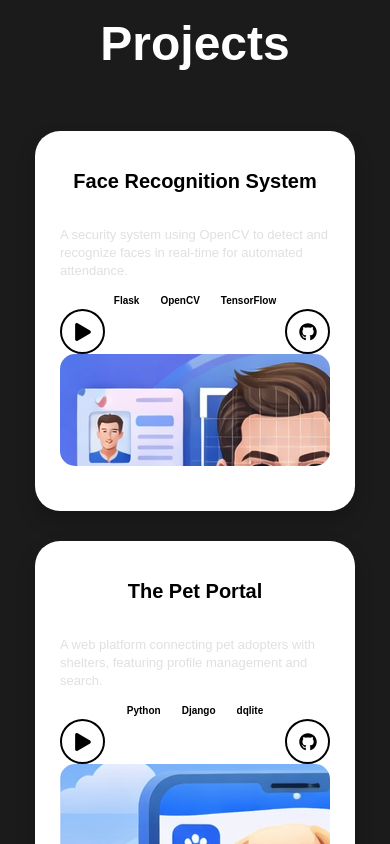
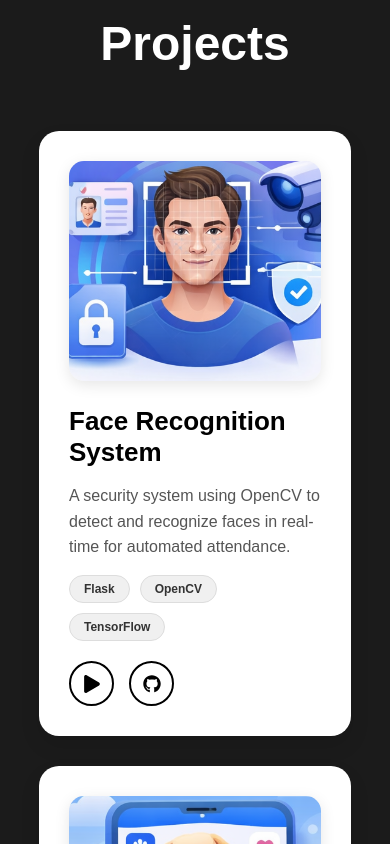
Before and after one commit to iprashanthvanam/prashanth-portfolio, a React (Vite) app: page / in a window 390 px wide. Shown: the part 2320-3164 px from the top of the page. Built offline with nearby package versions, Linux system fonts and the light colour scheme.

Commit message:
Refactor project card styles and layout
Updated styles for project cards, including layout adjustments, padding, and hover effects. Enhanced responsiveness for mobile view.

```diff
--- a/src/App.css
+++ b/src/App.css
@@ -552,134 +552,140 @@ section {
   .experience-list { max-width: 100%; }
 }
 
+
 /* ================= PROJECTS SECTION ================= */
 .project-grid {
   display: flex;
+  flex-direction: column; /* Stack cards vertically */
   gap: 30px;
-  flex-wrap: wrap;
-  justify-content: center;
+  max-width: 1000px; /* Limit width to match achievements look */
+  margin: 0 auto;
   padding-bottom: 20px;
 }
 
 .project-card {
-  background-color: #ffffff; /* CHANGED: White Background */
-  width: 320px;
-  height: 380px;
-  border-radius: 25px;
-  padding: 25px;
-
+  background-color: #ffffff;
+  border-radius: 20px;
+  padding: 30px;
   display: flex;
-  flex-direction: column;
-  align-items: center;
-  justify-content: flex-start;
-
-  box-shadow: 0 10px 20px rgba(0,0,0,0.2);
+  align-items: center; /* Vertically center content */
+  justify-content: space-between;
+  gap: 40px;
+  box-shadow: 0 10px 20px rgba(0,0,0,0.1);
   transition: transform 0.3s ease;
+  overflow: hidden;
 }
 
 .project-card:hover {
   transform: translateY(-5px);
 }
 
-.project-title {
-  color: #000000; /* CHANGED: Black Text (since card is white) */
-  font-size: 20px;
-  font-weight: 700;
-  text-align: center;
-  margin-bottom: 20px;
-  line-height: 1.3;
-  height: 50px;
+/* --- Left Side: Content --- */
+.project-content {
+  flex: 1; /* Takes up remaining space */
   display: flex;
-  align-items: center;
-  justify-content: center;
+  flex-direction: column;
+  align-items: flex-start;
+  gap: 15px;
 }
 
-.project-img-container {
-  width: 100%;
-  height: 180px;
-  background-color: #f0f0f0; /* Light Gray */
-  border-radius: 15px;
-  overflow: hidden;
-  position: relative;
-  margin-bottom: 20px;
+.project-title {
+  color: #000000;
+  font-size: 26px;
+  font-weight: 700;
+  margin: 0;
+  line-height: 1.2;
 }
 
-.card-img {
-  width: 100%;
-  height: 100%;
-  object-fit: cover;
-  transition: opacity 0.3s ease;
-  opacity: 1;
-}
-
-.project-overlay {
-  position: absolute;
-  top: 0;
-  left: 0;
-  width: 100%;
-  height: 100%;
-  background-color: #1f1f1f;
-  padding: 15px;
-  display: flex;
-  flex-direction: column;
-  align-items: center;
-  justify-content: center;
-  text-align: center;
-  opacity: 0;
-  transition: opacity 0.3s ease;
-}
-
-.project-card:hover .card-img { opacity: 0; }
-.project-card:hover .project-overlay { opacity: 1; }
-
 .project-desc {
-  font-size: 13px;
-  color: #e0e0e0;
-  margin-bottom: 12px;
-  line-height: 1.4;
+  color: #555555;
+  font-size: 16px;
+  line-height: 1.6;
+  margin: 0;
 }
 
 .project-tech {
   display: flex;
-  gap: 5px;
+  gap: 10px;
   flex-wrap: wrap;
-  justify-content: center;
 }
 
 .project-tech span {
-  font-size: 10px;
-  background: #ffffff; /* CHANGED: White Tag */
-  color: #000;         /* CHANGED: Black Text */
-  padding: 3px 8px;
-  border-radius: 4px;
+  font-size: 12px;
+  background: #f0f0f0; /* Light gray background for tags */
+  color: #333;
+  padding: 6px 14px;
+  border-radius: 20px;
   font-weight: 600;
+  border: 1px solid #ddd;
 }
 
 .project-actions {
-  width: 100%;
   display: flex;
-  justify-content: space-between;
-  margin-top: auto;
+  gap: 15px;
+  margin-top: 5px;
 }
 
 .action-btn {
   width: 45px;
   height: 45px;
-  border: 2px solid #000000; /* CHANGED: Black Border */
+  border: 2px solid #000000;
   border-radius: 50%;
   display: flex;
   align-items: center;
   justify-content: center;
-  color: #000000;            /* CHANGED: Black Icon */
+  color: #000000;
   font-size: 18px;
   text-decoration: none;
   transition: all 0.3s ease;
 }
 
 .action-btn:hover {
-  background-color: #000000; /* CHANGED: Black Bg on hover */
-  color: #ffffff;            /* CHANGED: White Icon on hover */
+  background-color: #000000;
+  color: #ffffff;
 }
+
+/* --- Right Side: Image --- */
+.project-img-container {
+  width: 320px; /* Fixed width for consistency */
+  height: 200px;
+  border-radius: 15px;
+  overflow: hidden;
+  box-shadow: 0 4px 15px rgba(0,0,0,0.1);
+  flex-shrink: 0; /* Prevents image from getting squashed */
+  background-color: #f9f9f9;
+}
+
+.project-img-container img {
+  width: 100%;
+  height: 100%;
+  object-fit: cover; /* Ensures image fills the box nicely */
+  transition: transform 0.5s ease;
+}
+
+.project-card:hover .project-img-container img {
+  transform: scale(1.05); /* Slight zoom effect on hover */
+}
+
+/* --- Responsive Design (Mobile) --- */
+@media (max-width: 900px) {
+  .project-card {
+    flex-direction: column-reverse; /* Moves image to top on mobile */
+    align-items: flex-start;
+    gap: 25px;
+  }
+
+  .project-img-container {
+    width: 100%; /* Full width image on mobile */
+    height: 220px;
+  }
+
+  .project-content {
+    width: 100%;
+  }
+}
+
+
 
 /* ================= ACHIEVEMENTS SECTION ================= */
 .achievements-container {
```
